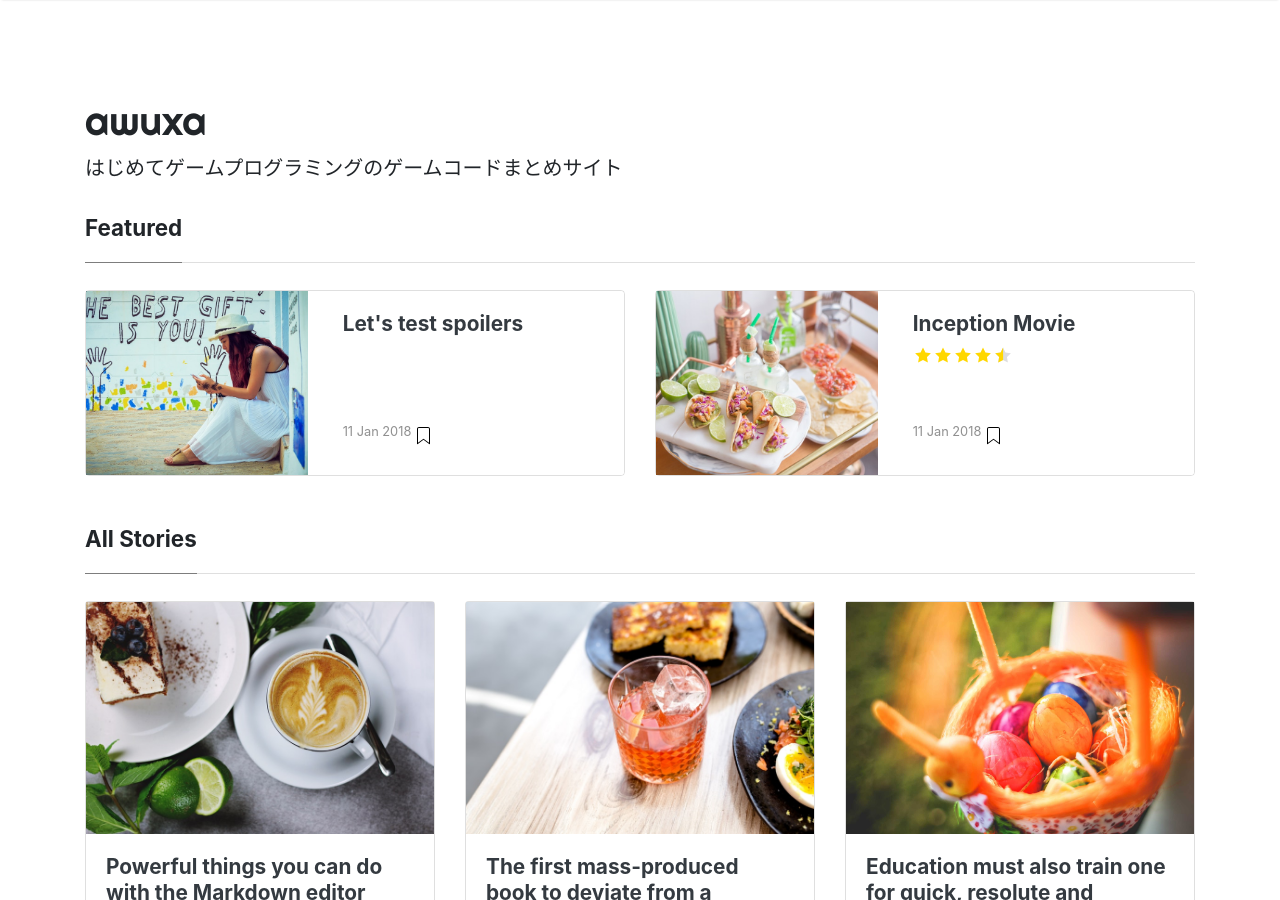
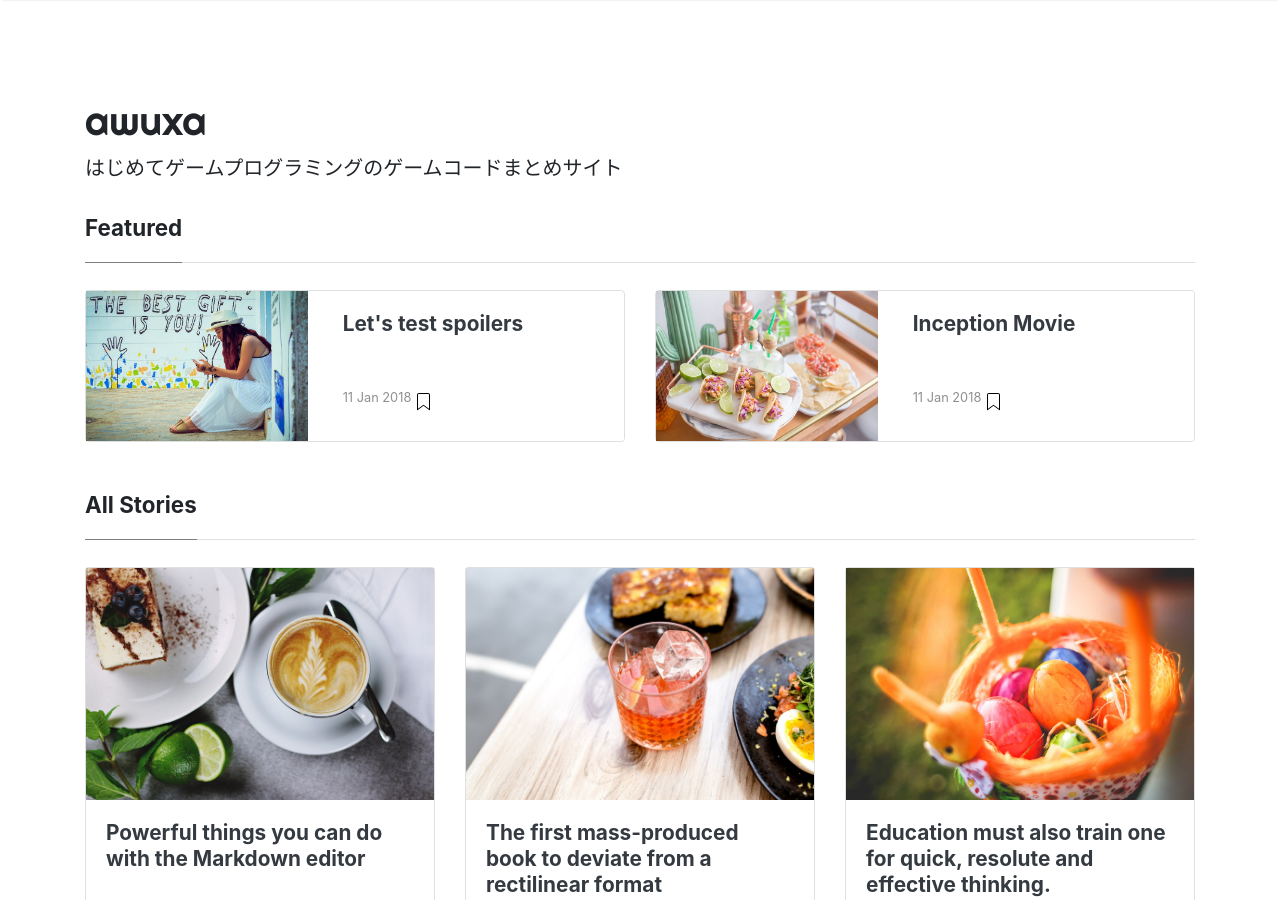
Before and after one commit to github129/newgameprograming, a Jekyll site: the page built from index.html, in a window 1280 px wide and 900 px high. Built offline with Jekyll 4.4.1, drawn with Linux system fonts in a browser that asks for light colours; nearby versions of some CDN libraries; the list of posts is cut into pages by our own code.

Commit message:
not rate

```diff
--- a/_includes/featuredbox.html
+++ b/_includes/featuredbox.html
@@ -22,11 +22,6 @@
                         <div class="card-body">
                             <h2 class="card-title">
                                 <a class="text-dark" href="{{ site.baseurl }}{{ post.url }}">{{ post.title }}</a>
-                                {% if post.rating %}
-                                <div class="mb-2 mt-2 font-weight-normal">
-                                {% include star_rating_postbox.html %}
-                                </div>
-                                {% endif %}
                             </h2>
                         </div>
                         <div class="card-footer b-0 bg-white mt-auto">
--- a/_includes/postbox.html
+++ b/_includes/postbox.html
@@ -19,11 +19,6 @@
         <div class="card-body">
             <h2 class="card-title">
                 <a class="text-dark" href="{{ site.baseurl }}{{ post.url }}">{{ post.title }}</a>
-                {% if post.rating %}
-                <div class="mb-2 mt-2 font-weight-normal">
-                {% include star_rating_postbox.html %}
-                </div>
-                {% endif %}
             </h2>
         </div>
         <div class="card-footer bg-white">
```
